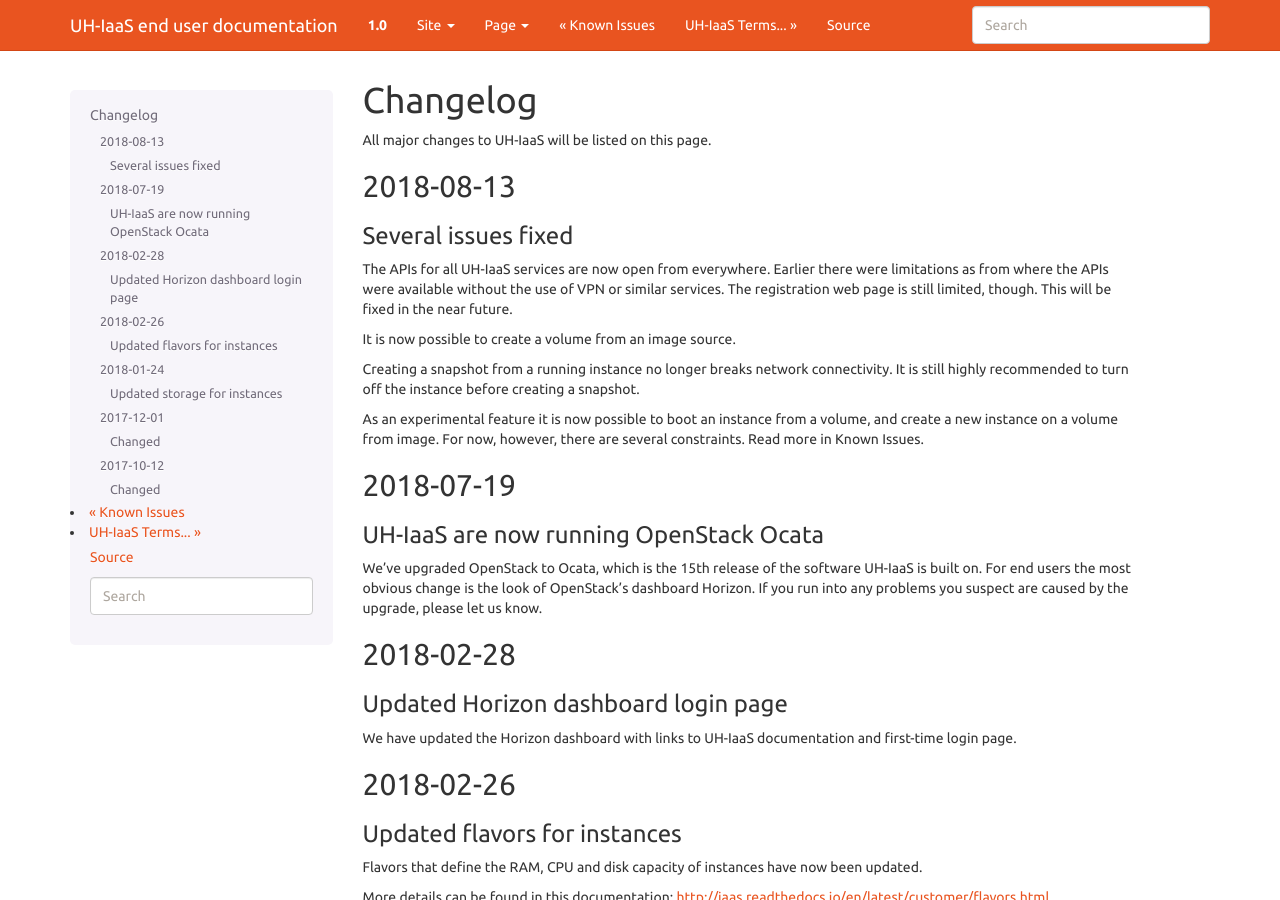
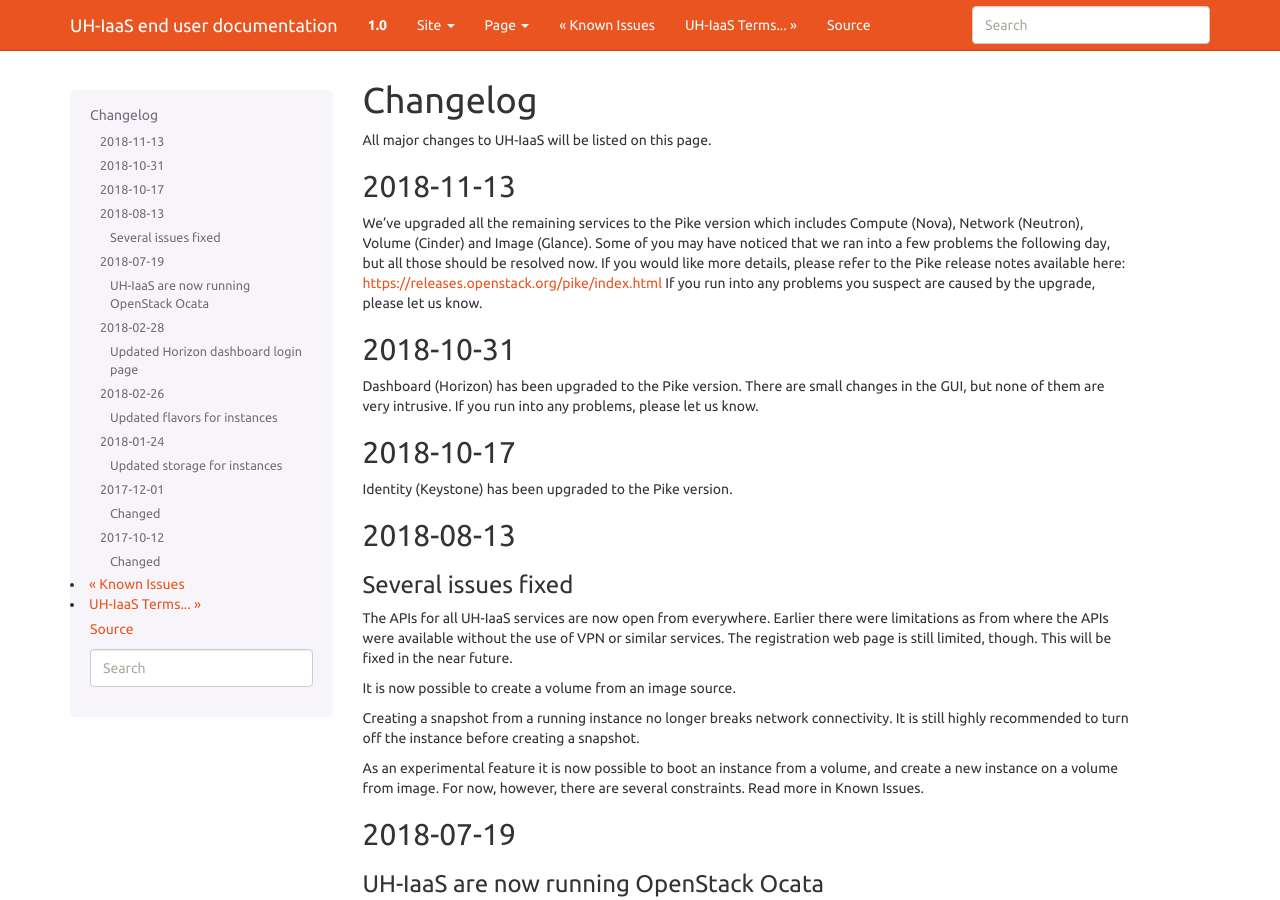
Before and after one commit to norcams/docs-enduser, a Sphinx documentation site: the page built from docs/changelog.rst, in a window 1280 px wide and 900 px high. Built offline with Sphinx 7.4.7, drawn with Linux system fonts in a browser that asks for light colours.

Commit message:
updated changelog (pike)

```diff
--- a/docs/changelog.rst
+++ b/docs/changelog.rst
@@ -4,6 +4,29 @@ Changelog
 
 All major changes to UH-IaaS will be listed on this page.
 
+2018-11-13
+==========
+
+We've upgraded all the remaining services to the Pike version which includes
+Compute (Nova), Network (Neutron), Volume (Cinder) and Image (Glance). Some of
+you may have noticed that we ran into a few problems the following day, but all
+those should be resolved now. If you would like more details, please refer to
+the Pike release notes available here:
+https://releases.openstack.org/pike/index.html
+If you run into any problems you suspect are caused by the upgrade, please let
+us know.
+
+2018-10-31
+==========
+
+Dashboard (Horizon) has been upgraded to the Pike version. There are small
+changes in the GUI, but none of them are very intrusive. If you run into any
+problems, please let us know.
+
+2018-10-17
+==========
+
+Identity (Keystone) has been upgraded to the Pike version.
 
 2018-08-13
 ==========
```
